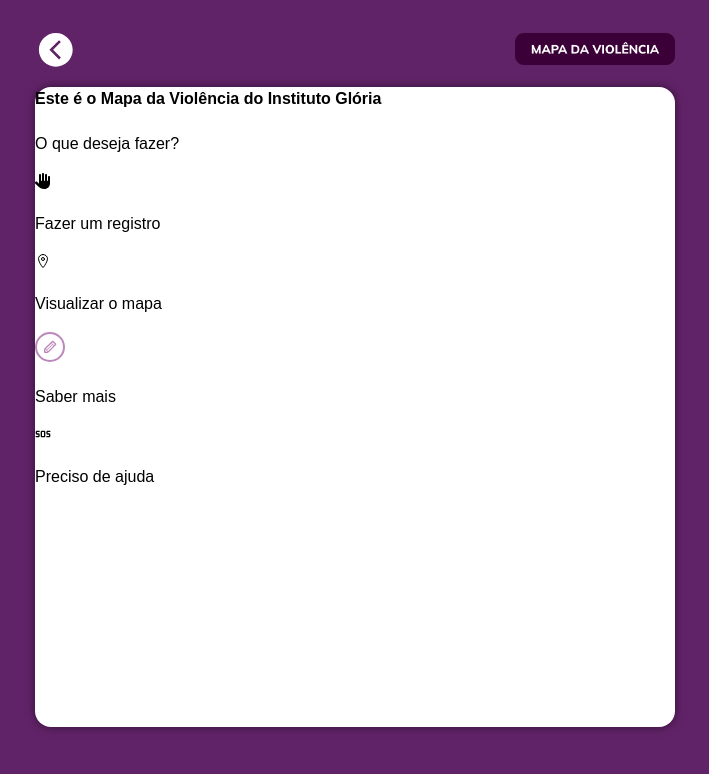
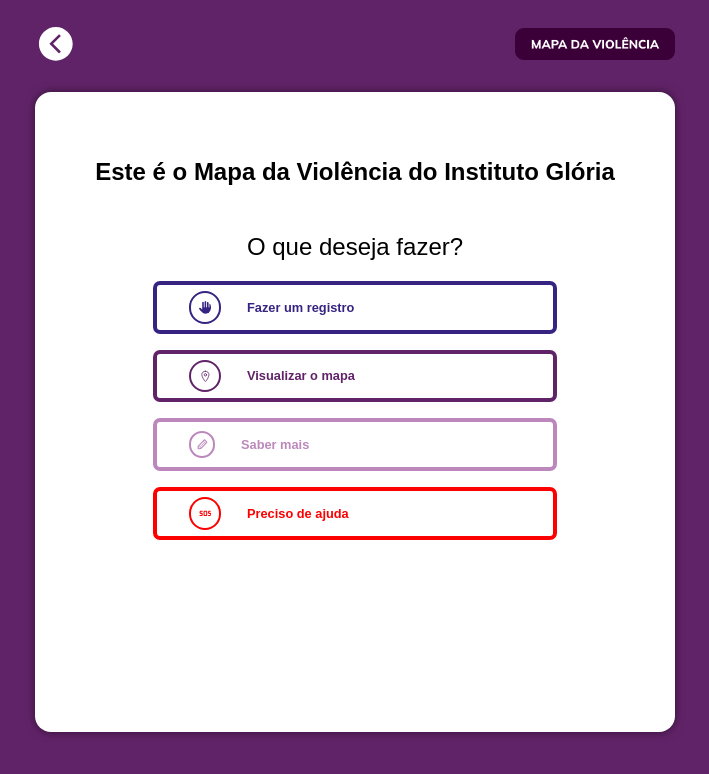
Before and after one commit to anajbsouza/Mapa-da-Violencia, a React (Vite) app in the folder frontend/: page /what-to-do in a window 1280 px wide. Shown: the top 774 px of the page, without its empty margins (285-994 px from the left). Built offline with nearby package versions, Linux system fonts and the light colour scheme.

Commit message:
fix: updating what to do

```diff
--- a/frontend/src/styles/WhatToDoPage.css
+++ b/frontend/src/styles/WhatToDoPage.css
@@ -1,4 +1,4 @@
-/* .titles-whattodo {
+.titles-whattodo {
     display: flex;
     flex-direction: column;
     text-align: center;
@@ -153,4 +153,4 @@
         width: 60%;
         font-size: 0.8rem;
     }
-} */
+}
```
